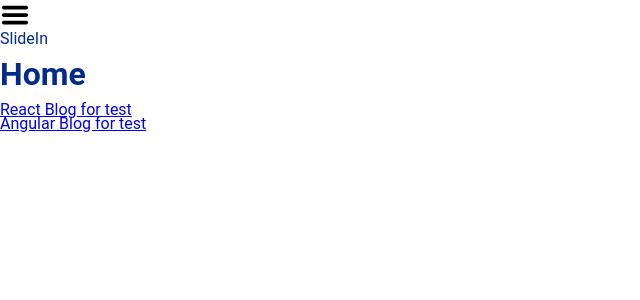
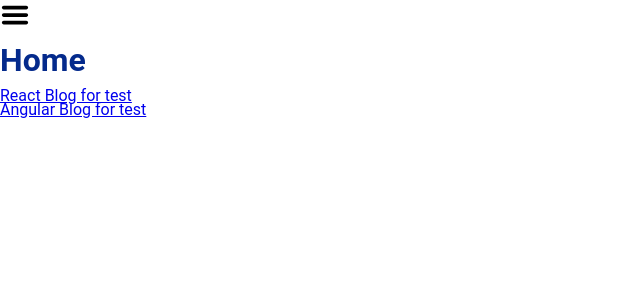
Before and after one commit to barunantony/react-blog, a React (Create React App) app: page / in a window 1280 px wide. Shown: the top 300 px of the page, without its empty margins (0-640 px from the left). Built offline with nearby package versions, Linux system fonts and the light colour scheme.

Commit message:
menu sidebar

```diff
--- a/src/components/menu/Menu.js
+++ b/src/components/menu/Menu.js
@@ -1,20 +1,27 @@
-import React from 'react'
+import React, { useState } from 'react'
 
 import Hamburger_icon from '../../assets/Hamburger_icon.svg';
 
 import './Menu.scss';
 
-const Menu = () => (
+const Menu = () => {
+    const [toggle, setToggle] = useState(false);
+
+    const sliderDisplay = toggle ? 'slideIn' : 'slideOut';
+
+    return (
         <div>
             <img
                 className='hamburgerIcon'
+                onClick={() => {setToggle(!toggle);}}
                 src={Hamburger_icon}
             >
             </img>
-        <div className='slideIn'>
+            <div className={`menuSidebar ${sliderDisplay}`}>
                 SlideIn
             </div>
         </div>
     );
+};
 
 export default Menu;
--- a/src/components/menu/Menu.scss
+++ b/src/components/menu/Menu.scss
@@ -1,3 +1,44 @@
 .hamburgerIcon {
     width: 30px;
 }
+
+
+.menuSidebar {
+    width: 30%;
+    height: 100%;
+    opacity: 0.9;
+    position: fixed;
+    background-color: #dfd9d9;
+}
+
+.slideIn {
+    left: 0;
+    animation-duration: 2s;
+    animation-name: slidein;
+}
+
+.slideOut {
+    left: -100%;
+    animation-duration: 5s;
+    animation-name: slideout;
+}
+
+@keyframes slidein {
+    from {
+        left: -100%;
+    }
+
+    to {
+        left: 0;
+    }
+}
+
+@keyframes slideout {
+    to {
+        left: -100%;
+    }
+
+    from {
+        left: 0;
+    }
+}
```
Lines whose indentation alone changed are shown as unchanged.
